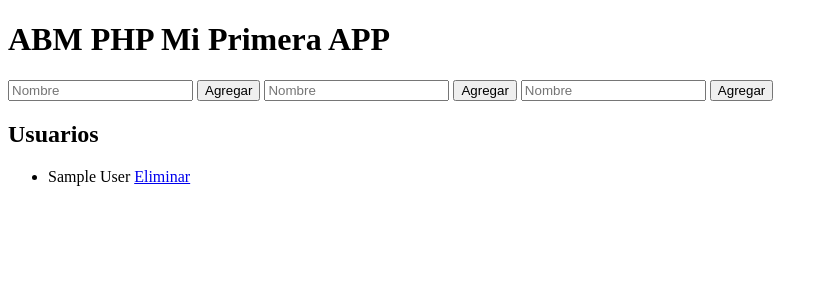
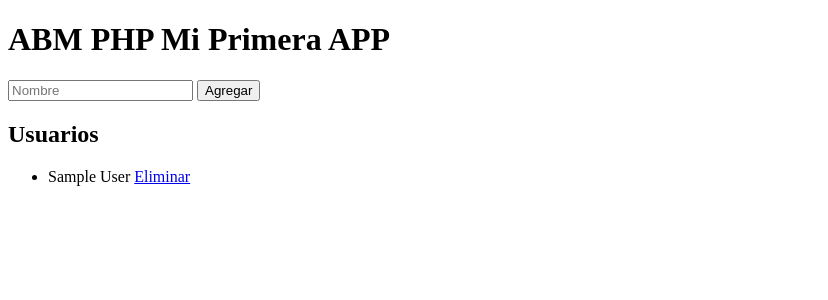
Before and after one commit to angelarion/app-php-mysql-v1, a PHP site: page / in a window 1280 px wide. Shown: the top 300 px of the page, without its empty margins (0-828 px from the left). Run offline with PHP 8.4, Linux system fonts and the light colour scheme; tables that the repository leaves empty hold one stand-in row (values such as "Sample post"); data that the repository does not hold is empty.

Commit message:
Update index.php

```diff
--- a/php/index.php
+++ b/php/index.php
@@ -48,10 +48,7 @@ $result = $conn->query("SELECT * FROM users");
     <form method="post" action="">
         <input type="text" name="name" placeholder="Nombre">
         <button type="submit">Agregar</button>
-        <input type="text" name="name" placeholder="Nombre">
-        <button type="submit">Agregar</button>
-        <input type="text" name="name" placeholder="Nombre">
-        <button type="submit">Agregar</button>
+
     </form>
     <h2>Usuarios</h2>
     <ul>
```
